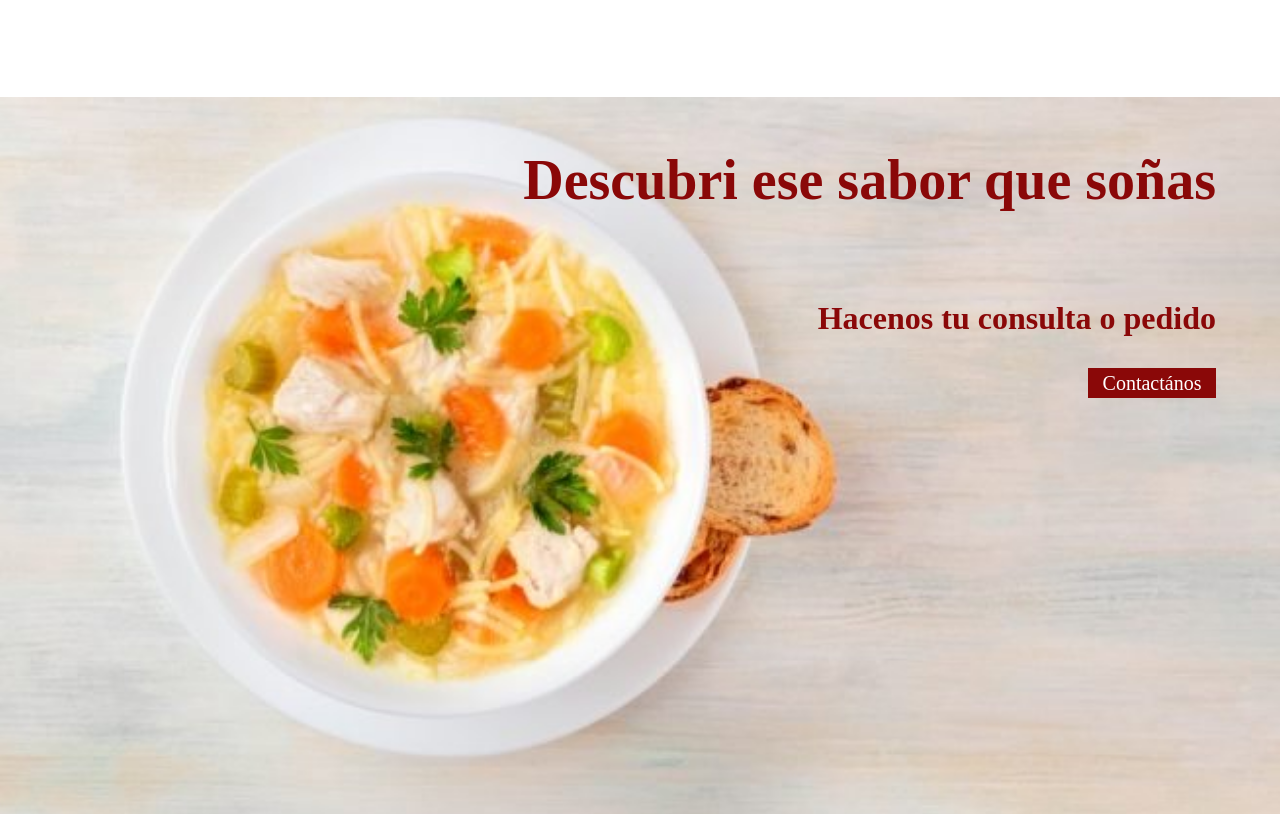
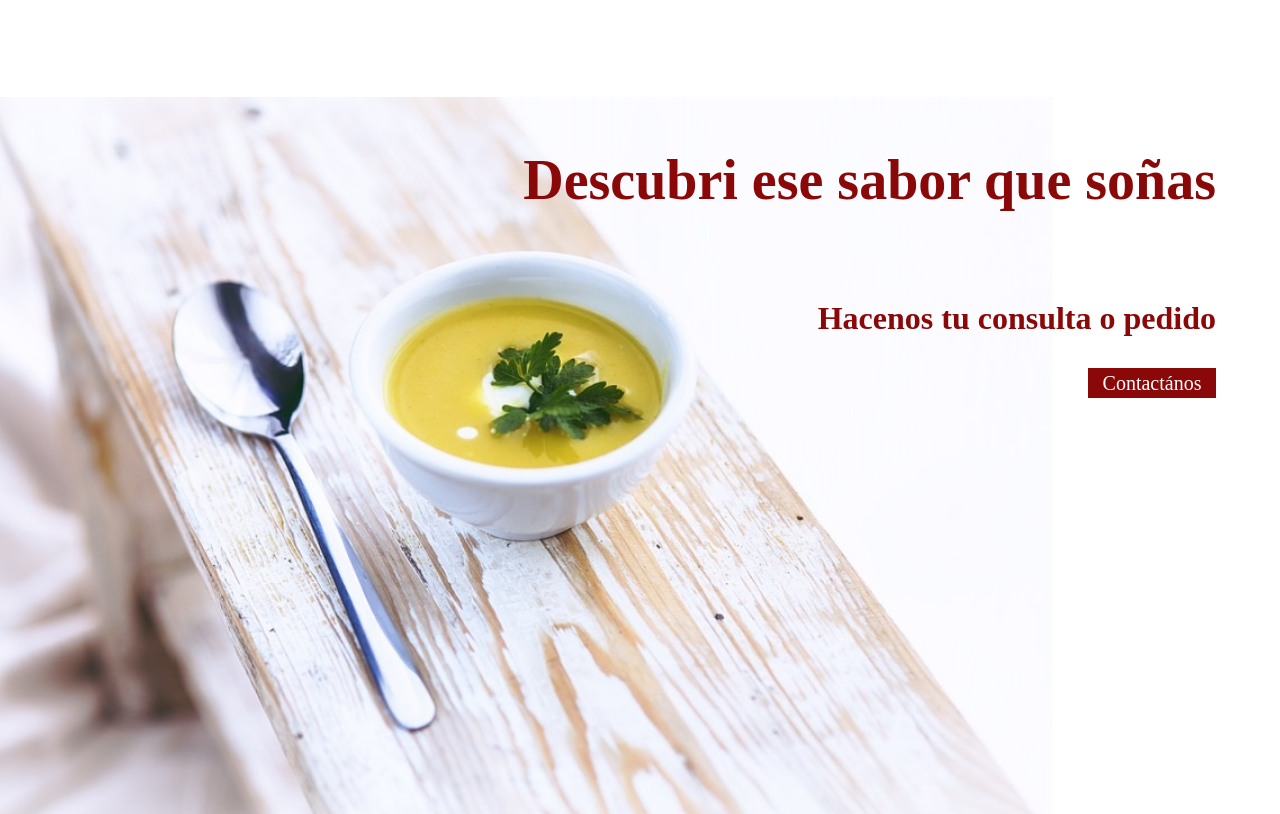
Before and after one commit to uranmarcos/Otro-Sabor, a plain HTML site: page index.html in a window 1280 px wide. Shown: the part 1586-2400 px from the top of the page. Drawn offline with Linux system fonts and the light colour scheme.

Commit message:
modificacion imagen en inicio

```diff
--- a/css/styles.css
+++ b/css/styles.css
@@ -128,7 +128,7 @@ img{
 /*index contacto*/
 .index-contacto{
   margin-top: 100px;
-  background-image: url(../img/sopa.jpg);
+  background-image: url(../img/sopa2.jpg);
   background-size: cover;
   background-position: center;
   width:100%;
```
Also changed, not shown: img/sopa2.jpg (added), img2/condimentos.jpg (added), img2/leek-791805_960_720.jpg (added), img2/potato-soup-2152265_960_720.jpg (added), img2/pumpkin-soup-2886322_960_720.jpg (added), img2/soup-1905734_960_720 (1).jpg (added), img2/soup-1905734_960_720.jpg (added), img2/soup-918422_960_720.jpg (added).
